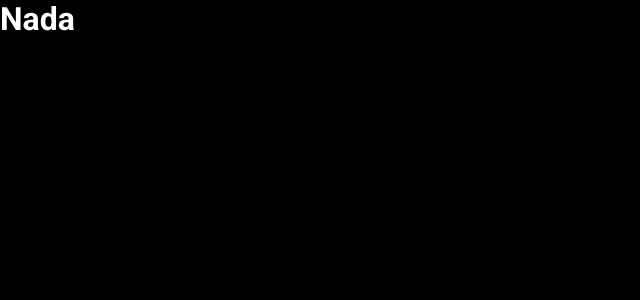
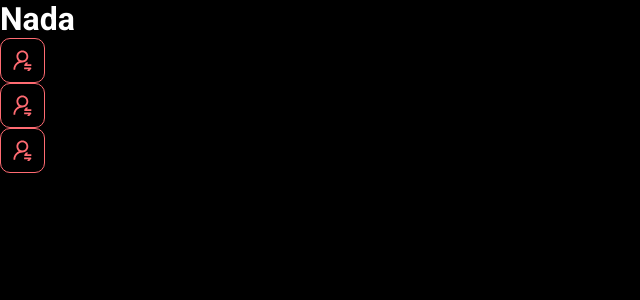
Before and after one commit to davidtmasin/dsdividas, a React (Vite) app in the folder frontend/: page / in a window 1280 px wide. Shown: the top 300 px of the page, without its empty margins (0-640 px from the left). Built offline with nearby package versions, Linux system fonts and the light colour scheme.

Commit message:
First Component

```diff
--- a/frontend/src/App.tsx
+++ b/frontend/src/App.tsx
@@ -1,6 +1,13 @@
+import NotificationButton from "./components/NotificationButton"
+
 function App() {
   return (
-    <h1>Nada</h1>
+    <>
+      <h1>Nada</h1>
+      <NotificationButton />
+      <NotificationButton />
+      <NotificationButton />
+    </>
   )
 }
 
--- /dev/null
+++ b/frontend/src/components/NotificationButton/index.tsx
@@ -0,0 +1,13 @@
+import icon from '../../assets/img/notification-icon.svg'
+import './styles.css'
+
+function NotificationButton() {
+    return (
+        <div className="dsdividas-red-btn">
+            <img src={icon} alt="Notificar dívida"
+                title="Notificar dívida" />
+        </div>
+    )
+}
+
+export default NotificationButton
--- /dev/null
+++ b/frontend/src/components/NotificationButton/styles.css
@@ -0,0 +1,15 @@
+.dsdividas-red-btn {
+    height: 45px;
+    width: 45px;
+    background: rga(225, 104, 114, 0.1);
+    border: 1px solid #ff6b72;
+    border-radius: 10px;
+    display: flex;
+    align-items: center;
+    justify-content: center;
+    cursor: pointer;
+}
+
+.dsdividas-red-btn img {
+    width: 19px;
+}
--- a/frontend/src/index.css
+++ b/frontend/src/index.css
@@ -139,21 +139,7 @@ header {
     justify-content: center;
 }
 
-.dsdividas-red-btn {
-    height: 45px;
-    width: 45px;
-    background: rga(225, 104, 114, 0.1);
-    border: 1px solid #ff6b72;
-    border-radius: 10px;
-    display: flex;
-    align-items: center;
-    justify-content: center;
-    cursor: pointer;
-}
 
-.dsdividas-red-btn img {
-    width: 19px;
-}
 
 .show576px {
     display: none;
```
Also changed, not shown: frontend/src/assets/img/notification-icon.svg (added).
